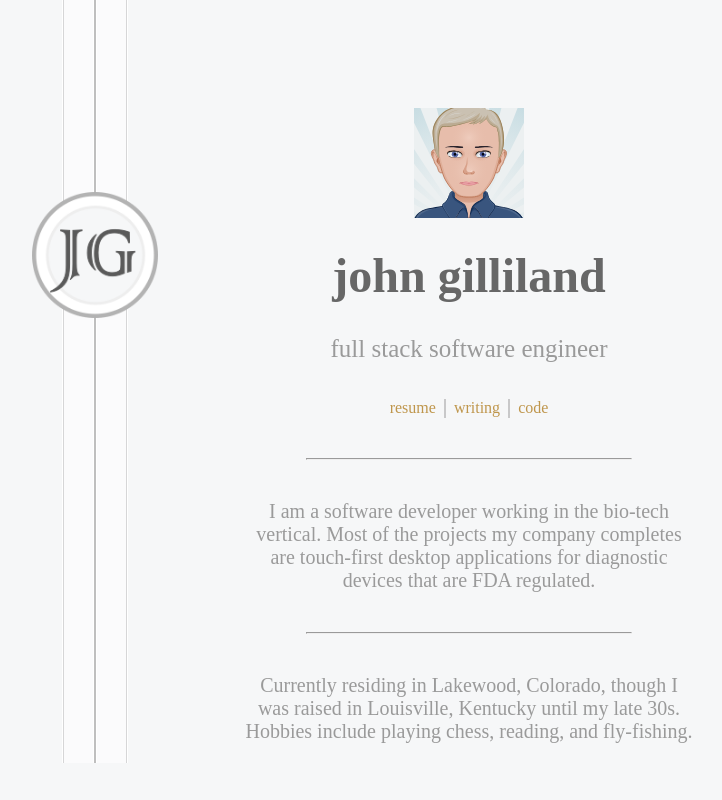
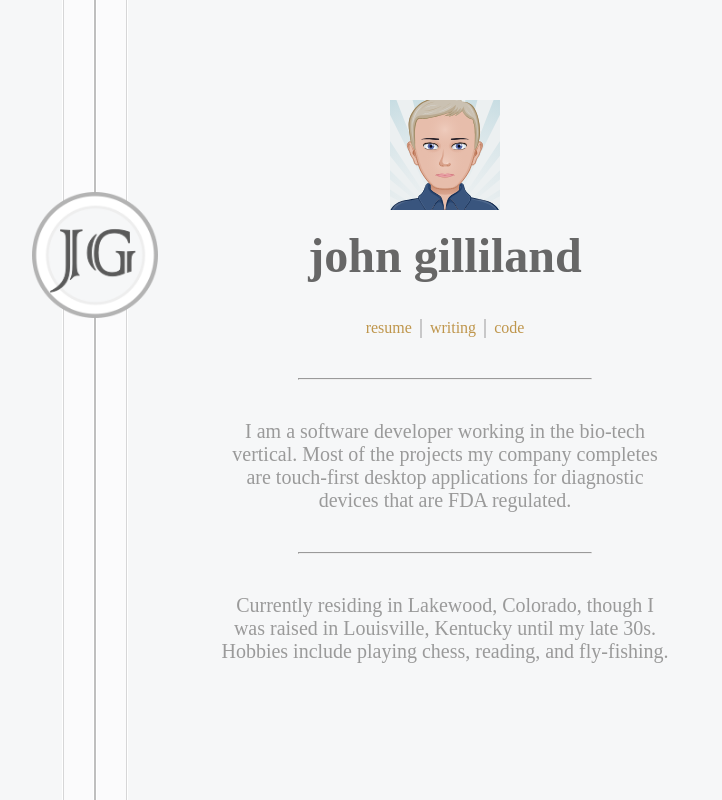
Before and after one commit to elusive/johng.info, a plain HTML site: page index.html in a window 1280 px wide. Shown: the whole page, without its empty margins (30-752 px from the left). Drawn offline with Linux system fonts and the light colour scheme; a web font is replaced by a local one.

Commit message:
Updates to simplify layout. Fixed below 750 width also.

```diff
--- a/index.css
+++ b/index.css
@@ -6,6 +6,9 @@
   src: url("https://applesocial.s3.amazonaws.com/assets/styles/fonts/sanfrancisco/sanfranciscodisplay-regular-webfont.woff");
 }
 
+html {
+  height: 100%;
+}
 body {
   margin: 0;
   padding: 0;
@@ -23,24 +26,31 @@ h1 { font-size: 48px; }
 h2 { font-size: 25px; }
 h3 { font-size: 20px }
 h4 { font-size: 18px }
-
+h5 { font-size: 14px }
 
 #layout{
   width: 100%;
+  height: 100%;
   max-width: 1000px;
   display: flex;
+  flex-direction: column;
+  -moz-flex-direction: column;
 }
+
 
 /*
  *    CONTENT
  */
 #content {
   max-width: 600px;
-  margin: 0px;
-  margin-left: -48px;
+  width: 450px;
+  margin: auto;
+  margin-top: 4px;
   text-align: center;
   justify-content: center;
-  flex-direction: row;
+  display: flex;
+  flex-direction: column;
+  -moz-flex-direction: column;
 }
 
 #content h1 {
@@ -50,17 +60,21 @@ h4 { font-size: 18px }
 #content h2,
 #content h3,
 #content h4,
+#content h5,
 #content p {
   color: #9A9A9A;
   font-family: "San Francisco";
   font-weight: 200;
   text-align: center;
+  margin: auto;
 }
-#content div,
-#content section {
+#content div
+{
   width: 450px;
   max-width: 600px;
   margin: 12px 24px;
+  text-align: center;
+  align-content: center;
 }
 #content hr {
   width: 65%;
@@ -82,6 +96,7 @@ h4 { font-size: 18px }
 }
 
 
+
 /*
  *    HEADING
  */
@@ -98,8 +113,7 @@ h2.subtitle {
 img#avatar {
   height: 110px;
   width: 110px;
-  margin: 8px;
-  margin-top: 96px;
+  margin: auto;
 }
 
 span.separator {
@@ -107,72 +121,48 @@ span.separator {
   margin: 12px 2px;
 }
 
-/*
- *    SKILLS
- */
-
-.skills {
-  margin: auto;
-  width: 100%;
-  height: 150px;
-}
-
-.skill-image {
-  margin: 8px;
-  height: 40px;
-  width: 40px;
-  float: left;
-  filter: grayscale(100%);
-}
-
-
-/*
- *    TOOLS
- */
-
-.tools {
-  margin: auto;
-  width: 100%;
-  height: 150px;
-  display: block;
-}
-
-.tool-image {
-  margin: 8px;
-  height: 40px;
-  width: 40px;
-  float: left;
-  filter: grayscale(100%);
-}
-
 
 /*
  *    LOGO/Stripe
  */
 #logo {
-  width: 300px;
+  width: 100%;
+  margin: 6rem 0;
   position: relative;
   display: flex;
+  -ms-flex-shrink: 0;
   flex-shrink: 0;
-  -moz-flex-direction: row;
-  flex-direction: row;
+  -moz-justify-content: center;
+  -ms-justify-content: center;
+  justify-content: center;
+  align-items: center;
+  flex-direction: column;
 }
 
 #logo::before,
 #logo::after {
   content: "";
-  position: absolute;
+  width: 100%;
   height: 32px;
   background-color: rgba(255, 255, 255, 0.6);
 }
 
-#logo .icon {
+#logo::before {
+  box-shadow: 0 -1px 0 #fff,inset 0 1px 0 rgba(0,0,0,.15),inset 0 -1px 0 rgba(0,0,0,.25),inset 0 -2px 0 #fff;
+}
+
+#logo::after{
+  box-shadow: 0 1px 0 #fff,inset 0 1px 0 rgba(0,0,0,.25),inset 0 -1px 0 rgba(0,0,0,.15),inset 0 2px 0 #fff;
+}
+
+#logo #icon .icon {
   position: absolute;
   width: 126px;
   height: 126px;
   margin: 0 auto;
   left: 0;
   right: 0;
+  top: -31px;
   z-index: 10;
   -webkit-touch-callout: none;
   -webkit-user-select: none;
@@ -181,11 +171,19 @@ span.separator {
   user-select: none;
 }
 
-
-
 @media only screen and (min-width: 1050px) {
   #content {
     max-width: 70%;
+  }
+  #layout {
+    flex-direction: row;
+  }
+}
+
+@media only screen and (min-width: 750px) {
+  #content {
+    max-width: 70%;
+    margin-left: -48px;
   }
 
   #layout {
@@ -203,10 +201,14 @@ span.separator {
     flex-direction: row;
   }
 }
+
 @media only screen and (min-width: 750px) {
-  #logo .icon {
+  #logo #icon .icon {
     top: 24vh;
   }
+
+img#avatar {
+  margin-top: 96px;
 }
 
 @media only screen and (min-width: 750px) {
@@ -220,6 +222,7 @@ span.separator {
   }
 }
 
+
 @media only screen and (min-width: 750px) {
   #logo::before {
     box-shadow: -1px 0 0 #fff, inset 1px 0 0 rgba(0, 0, 0, 0.15),
--- a/index.html
+++ b/index.html
@@ -29,11 +29,8 @@
 
 
             <div id="content">
-                <section>
                     <img id="avatar" src="assets/avatar_jogi.svg" />
                     <h1 class="title">john gilliland</h1>
-                    <h2 class="subtitle">full stack software engineer</h2>
-                </section>
 
                 <h3>
                     <a href="https://johng.info/resume" title="Online resume.">resume</a>
@@ -45,21 +42,22 @@
 
                 <hr />
 
-                <section>
                     <h3>I am a software developer working in the bio-tech vertical.
                         Most of the projects my company completes are touch-first
                         desktop applications for diagnostic devices that are FDA
                         regulated.</h3>
-               </section>
 
                <hr />
 
-                <section>
                     <h3>Currently residing in Lakewood, Colorado, though I was
                     raised in Louisville, Kentucky until my late 30s. Hobbies
                     include playing chess, reading, and fly-fishing. </h3>
 
-                </section>
+                    <!--
+                <footer>
+                    <h5>&copy; 2020 John Gilliland - All rights reserved</h5>
+                </footer>
+                    -->
 
             </div>
         </div>
```
